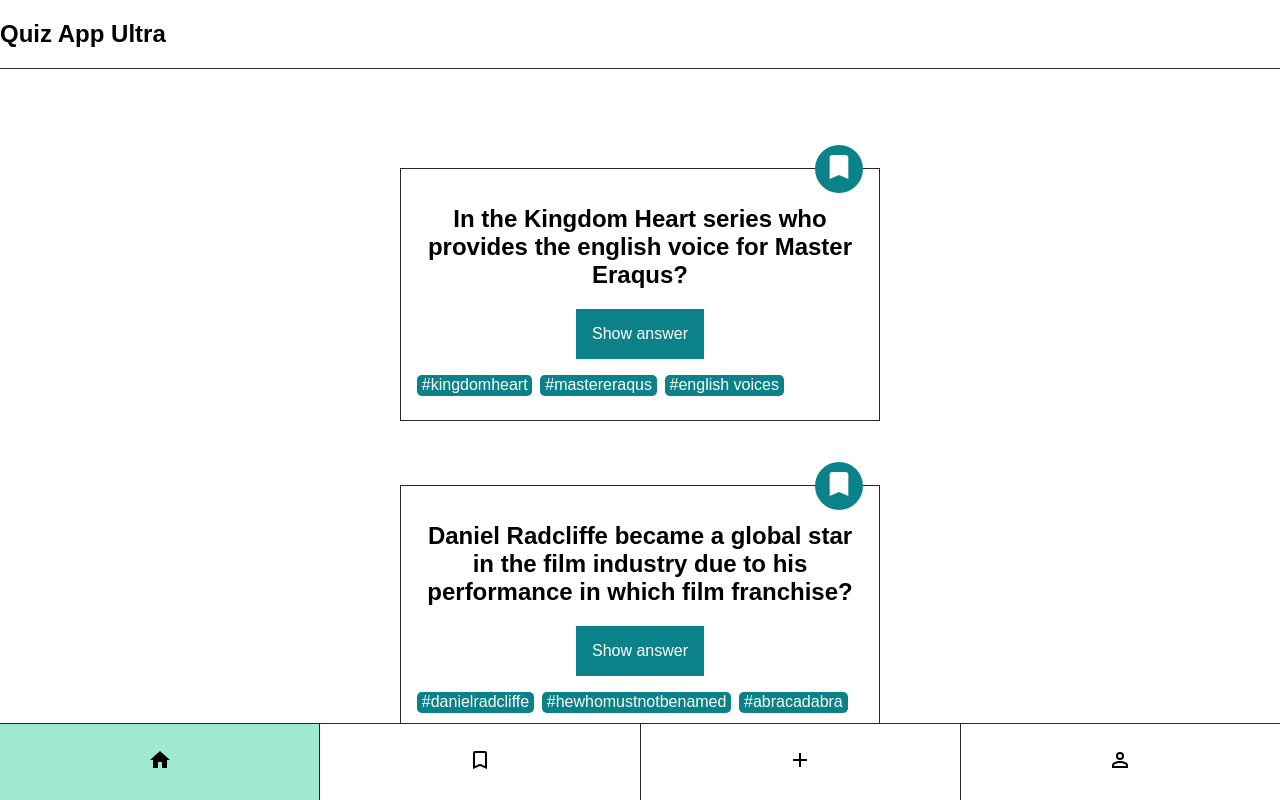
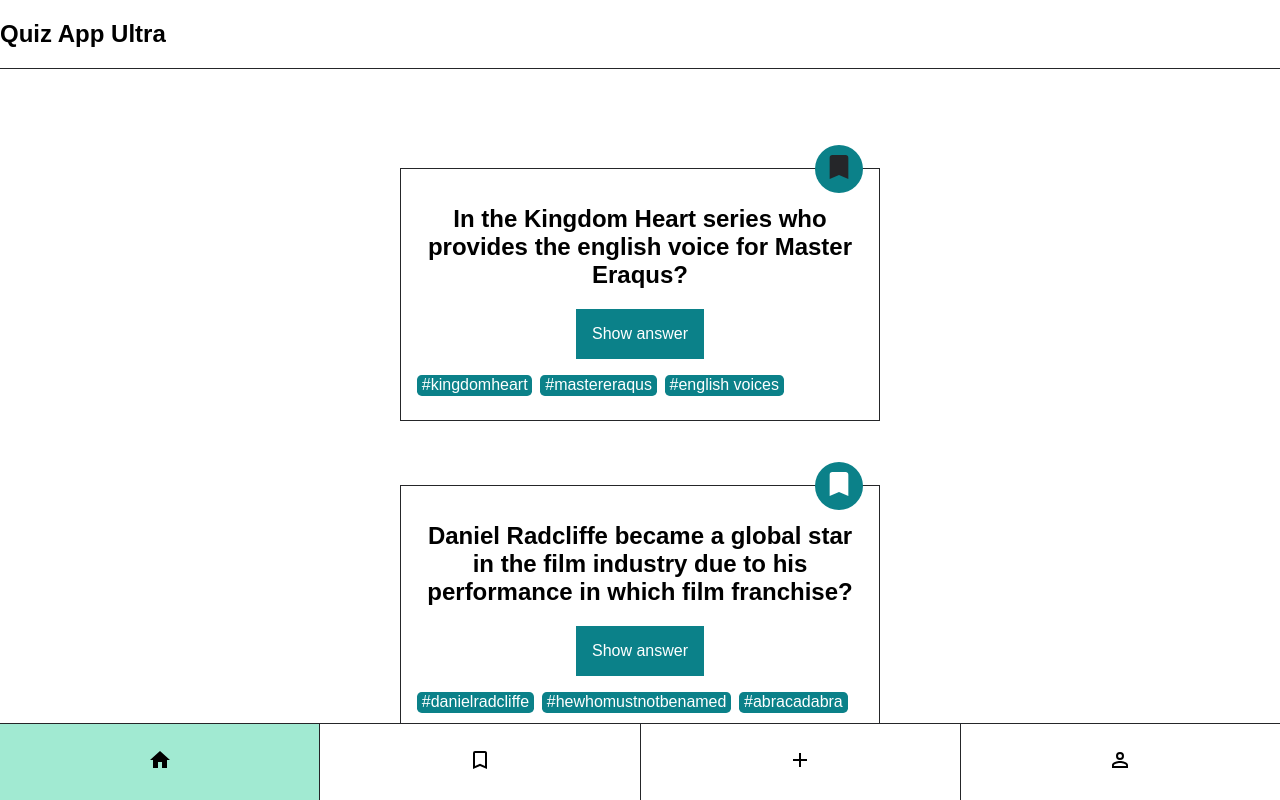
Before and after one commit to kornrumpfl/Quiz-App-Ultra, a React (Create React App) app: page / in a window 1280 px wide. Both pictures are taken after a click on the button 159 px from the left and 762 px from the top of the page. Shown: the top 800 px of the page. Built offline with nearby package versions, Linux system fonts and the light colour scheme.

Commit message:
bookmarked cards

```diff
--- a/src/App.js
+++ b/src/App.js
@@ -12,30 +12,55 @@
     id:1234,
     question:"In the Kingdom Heart series who provides the english voice for Master Eraqus?",
     answer:"Mark Hamill",
-    tag:["#kingdomheart","#mastereraqus","#english voices"]
+    tag:["#kingdomheart","#mastereraqus","#english voices"],
+    bookmarked:"true"
   },
   {
     id:4321,
     question:"Daniel Radcliffe became a global star in the film industry due to his performance in which film franchise?",
     answer:"Harry Potter",
-    tag:["#danielradcliffe","#hewhomustnotbenamed","#abracadabra"]
+    tag:["#danielradcliffe","#hewhomustnotbenamed","#abracadabra"],
+    bookmarked:"false"
   },
   {
     id:2341,
     question:"Which former US president was nicknamed &quot;Teddy&quot; after he refused to shoot a defenseless black bear?",
     answer:"Theodore Roosevelt",
-    tag:["#usa","#president","#teddybear"]
+    tag:["#usa","#president","#teddybear"],
+    bookmarked:"true"
+  },
+  {
+    id:12343,
+    question:"In the Kingdom Heart series who provides the english voice for Master Eraqus?",
+    answer:"Mark Hamill",
+    tag:["#kingdomheart","#mastereraqus","#english voices"],
+    bookmarked:"true"
+  },
+  {
+    id:43213,
+    question:"Daniel Radcliffe became a global star in the film industry due to his performance in which film franchise?",
+    answer:"Harry Potter",
+    tag:["#danielradcliffe","#hewhomustnotbenamed","#abracadabra"],
+    bookmarked:"false"
+  },
+  {
+    id:23413,
+    question:"Which former US president was nicknamed &quot;Teddy&quot; after he refused to shoot a defenseless black bear?",
+    answer:"Theodore Roosevelt",
+    tag:["#usa","#president","#teddybear"],
+    bookmarked:"false"
   }
 ];
 
 function App() {
   const[showClick,setShowClick]=useState(0);
+  const[bookmarked,setBookmarked]=useState(true);
 
   return (
     <div className="App">
       <Header />
         <main className = "app__main">
-          {showClick===1?<Cards cards={cards}/>:showClick===2?<Cards cards={cards}/>:showClick===3?<Create/>:showClick===4?<Profile/>:<></>}
+          {showClick===1?<Cards cards={cards}/>:showClick===2?<Cards cards={cards.filter(card=>{return card.bookmarked==="true"})}/>:showClick===3?<Create/>:showClick===4?<Profile/>:<></>}
         </main>
       <Navigation setShowClick={setShowClick} showClick={showClick}/>
     </div>
--- a/src/components/card/Card.js
+++ b/src/components/card/Card.js
@@ -3,7 +3,7 @@
 import Tag from "../tag/Tag";
 
 function Card({card_data}) {
-    console.log(card_data.question);
+
     const [showAnswer, setShowAnswer] = useState(false)
     return(
         <section className="card">
@@ -17,9 +17,9 @@
           return <Tag tag={tag} />;
         })}
       </ul>
-      <div className="card__button-bookmark">
+      <div className= "card__button-bookmark">
         <button className="card__bookmark" aria-label="bookmark" type="button">
-          <svg className="card__bookmark-icon" viewBox="0 0 24 24">
+          <svg className={card_data.bookmarked==="true"?"card__bookmark-icon card__bookmark--active":"card__bookmark-icon"} viewBox="0 0 24 24">
             <path d="M17,3H7A2,2 0 0,0 5,5V21L12,18L19,21V5C19,3.89 18.1,3 17,3Z" />
           </svg>
         </button>
```
